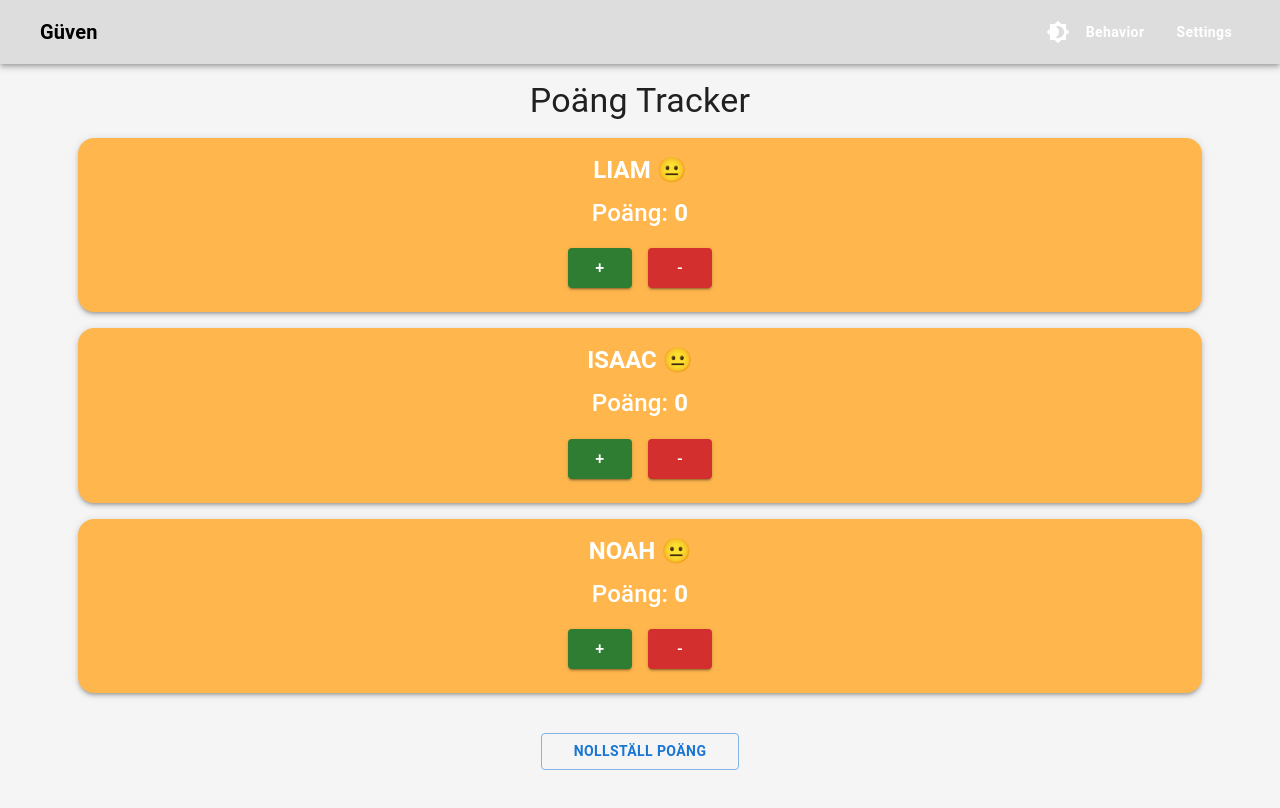
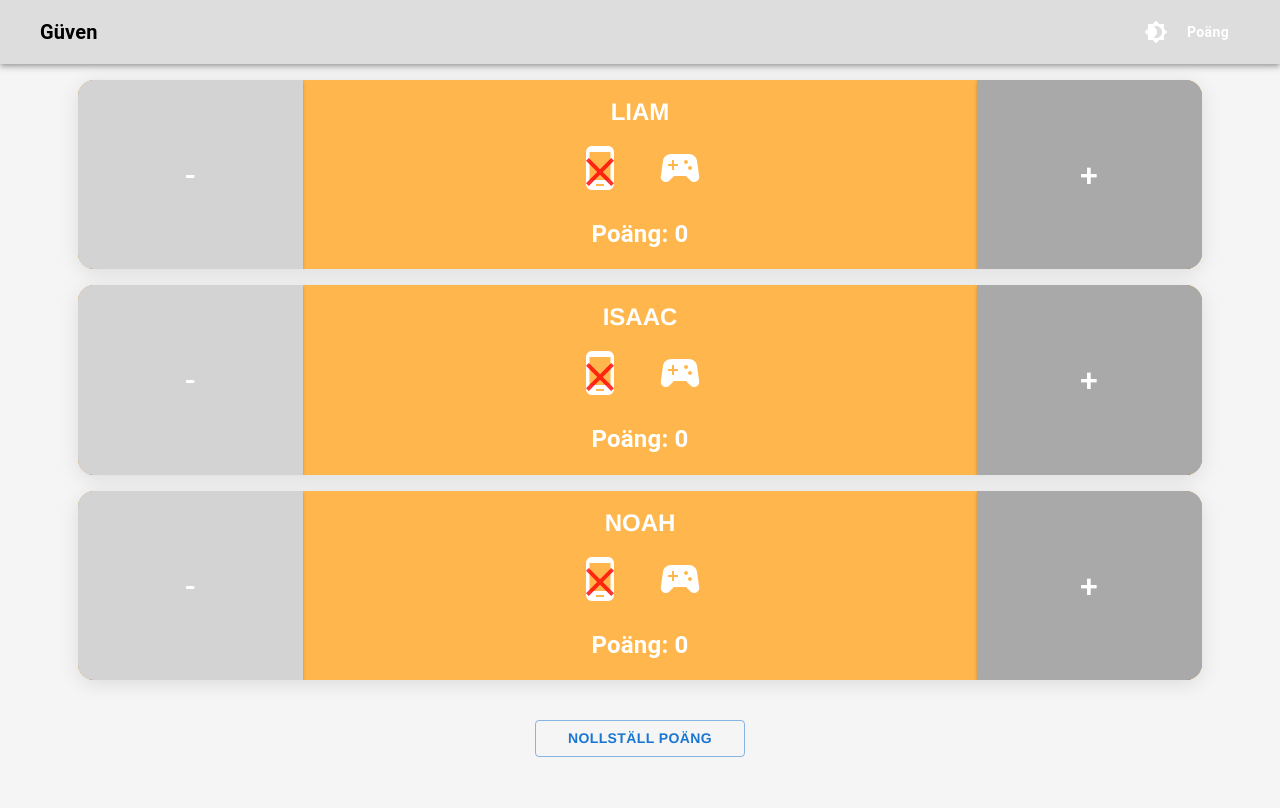
Before and after one commit to ismailguven91/family, a React (Create React App) app: page /#/ in a window 1280 px wide. Shown: the top 808 px of the page. Built offline with nearby package versions, Linux system fonts and the light colour scheme.

Commit message:
Update and deploy

```diff
--- a/src/Components/BehaviorTracker.tsx
+++ b/src/Components/BehaviorTracker.tsx
@@ -14,6 +14,9 @@ import {
   Snackbar,
   Alert,
 } from "@mui/material";
+import PhoneAndroidIcon from "@mui/icons-material/PhoneAndroid";
+import SportsEsportsIcon from "@mui/icons-material/SportsEsports";
+import CloseIcon from "@mui/icons-material/Close";
 
 interface Kid {
   name: string;
@@ -30,7 +33,7 @@ export const BehaviorTracker: React.FC = () => {
   const [passwordDialogOpen, setPasswordDialogOpen] = useState(false);
   const [passwordInput, setPasswordInput] = useState("");
   const [error, setError] = useState(false);
-  const [snackbarOpen, setSnackbarOpen] = useState(false); // For success popup
+  const [snackbarOpen, setSnackbarOpen] = useState(false);
 
   const CORRECT_PASSWORD = "1234";
 
@@ -45,7 +48,7 @@ export const BehaviorTracker: React.FC = () => {
     setKids(resetKids);
     setPasswordDialogOpen(false);
     setPasswordInput("");
-    setSnackbarOpen(true); // Show success popup
+    setSnackbarOpen(true);
   };
 
   const handleOpenPasswordDialog = () => {
@@ -72,13 +75,11 @@ export const BehaviorTracker: React.FC = () => {
 
   const getScoreStyle = (score: number) => {
     if (score < 0) {
-      return { background: "#ff6f61", emoji: "😡", color: "#fff" };
-    } else if (score >= 0 && score <= 3) {
-      return { background: "#ffb74d", emoji: "😐", color: "#fff" };
-    } else if (score > 3 && score <= 7) {
-      return { background: "#81c784", emoji: "😊", color: "#fff" };
+      return { background: "#ff6f61", color: "#fff" }; // Negative
+    } else if (score === 0) {
+      return { background: "#ffb74d", color: "#fff" }; // Neutral
     } else {
-      return { background: "#4fc3f7", emoji: "😃", color: "#fff" };
+      return { background: "#81c784", color: "#fff" }; // Positive
     }
   };
 
@@ -93,13 +94,8 @@ export const BehaviorTracker: React.FC = () => {
         padding: 2,
       }}
     >
-      {/* Title */}
-      <Typography variant="h4" sx={{ marginBottom: 2 }}>
-        Poäng Tracker
-      </Typography>
-
       {kids.map((kid, index) => {
-        const { background, emoji, color } = getScoreStyle(kid.score);
+        const { background, color } = getScoreStyle(kid.score);
 
         return (
           <Card
@@ -108,50 +104,130 @@ export const BehaviorTracker: React.FC = () => {
               width: "90%",
               marginBottom: 2,
               borderRadius: 4,
-              boxShadow: 3,
+              boxShadow: "0px 4px 20px rgba(0, 0, 0, 0.1)",
               backgroundColor: background,
               color: color,
+              display: "flex",
+              alignItems: "center",
+              justifyContent: "space-between",
+              overflow: "hidden",
             }}
           >
-            <CardContent sx={{ textAlign: "center" }}>
+            {/* Minus Button on the Left */}
+            <Box
+              sx={{
+                height: "100%",
+                flex: "0 0 20%",
+                display: "flex",
+                justifyContent: "center",
+                alignItems: "center",
+                backgroundColor: "rgba(0, 0, 0, 0.1)",
+              }}
+            >
+              <Button
+                variant="contained"
+                color="error"
+                onClick={() => handleScoreChange(index, -1)}
+                sx={{
+                  fontSize: "2rem",
+                  width: "100%",
+                  height: "100%",
+                  borderRadius: 0,
+                  backgroundColor: "lightgray",
+                }}
+              >
+                -
+              </Button>
+            </Box>
+
+            {/* Center Content */}
+            <CardContent
+              sx={{
+                flex: "1 1 auto",
+                textAlign: "center",
+                padding: 2,
+              }}
+            >
               <Typography
                 variant="h5"
                 sx={{
                   fontWeight: "bold",
-                  marginBottom: 1,
+                  marginBottom: 2,
+                  fontFamily: "Helvetica Neue",
                 }}
               >
-                {kid.name} {emoji}
+                {kid.name}
               </Typography>
-              <Typography variant="h6" sx={{ fontSize: "1.5rem" }}>
+
+              <Box sx={{ display: "flex", justifyContent: "center", gap: 4 }}>
+                {/* Phone Icon */}
+                <Box sx={{ position: "relative", display: "inline-block" }}>
+                  <PhoneAndroidIcon sx={{ fontSize: 48 }} />
+                  {kid.score <= 0 && (
+                    <CloseIcon
+                      sx={{
+                        position: "absolute",
+                        top: "50%",
+                        left: "50%",
+                        transform: "translate(-50%, -50%)",
+                        fontSize: 48,
+                        color: "rgba(255, 0, 0, 0.8)",
+                      }}
+                    />
+                  )}
+                </Box>
+
+                {/* Gaming Icon */}
+                <Box sx={{ position: "relative", display: "inline-block" }}>
+                  <SportsEsportsIcon sx={{ fontSize: 48 }} />
+                  {kid.score < 0 && (
+                    <CloseIcon
+                      sx={{
+                        position: "absolute",
+                        top: "50%",
+                        left: "50%",
+                        transform: "translate(-50%, -50%)",
+                        fontSize: 48,
+                        color: "rgba(255, 0, 0, 0.8)",
+                      }}
+                    />
+                  )}
+                </Box>
+              </Box>
+
+              <Typography
+                variant="h6"
+                sx={{ fontSize: "1.5rem", marginTop: 2, fontWeight: "bold" }}
+              >
                 Poäng: <strong>{kid.score}</strong>
               </Typography>
+            </CardContent>
+
+            {/* Plus Button on the Right */}
             <Box
               sx={{
+                flex: "0 0 20%",
                 display: "flex",
                 justifyContent: "center",
-                  gap: 2,
-                  marginTop: 2,
+                alignItems: "center",
+                backgroundColor: "rgba(0, 0, 0, 0.1)",
+                height: "100%",
               }}
             >
               <Button
                 variant="contained"
-                  color="success"
                 onClick={() => handleScoreChange(index, 1)}
-                  sx={{ fontSize: "1rem" }}
+                sx={{
+                  fontSize: "2rem",
+                  width: "100%",
+                  height: "100%",
+                  borderRadius: 0,
+                  backgroundColor: "darkgray",
+                }}
               >
                 +
               </Button>
-                <Button
-                  variant="contained"
-                  color="error"
-                  onClick={() => handleScoreChange(index, -1)}
-                  sx={{ fontSize: "1rem" }}
-                >
-                  -
-                </Button>
             </Box>
-            </CardContent>
           </Card>
         );
       })}
@@ -164,6 +240,7 @@ export const BehaviorTracker: React.FC = () => {
           marginTop: 3,
           paddingX: 4,
           fontWeight: "bold",
+          fontFamily: "Helvetica Neue",
         }}
       >
         Nollställ Poäng
--- a/src/Components/Navbar.tsx
+++ b/src/Components/Navbar.tsx
@@ -56,9 +56,9 @@ export const Navbar: React.FC = () => {
               fontWeight: "bold",
             }}
           >
-            Behavior
+            Poäng
           </Button>
-          <Button
+          {/* <Button
             color="inherit"
             component={Link}
             to="/settings"
@@ -68,7 +68,7 @@ export const Navbar: React.FC = () => {
             }}
           >
             Settings
-          </Button>
+          </Button> */}
         </Box>
       </Toolbar>
     </AppBar>
```
Lines whose indentation alone changed are shown as unchanged.
